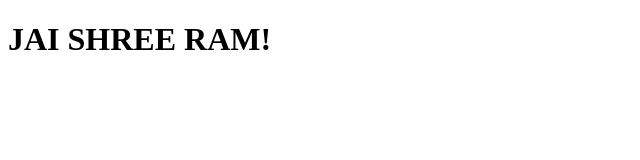
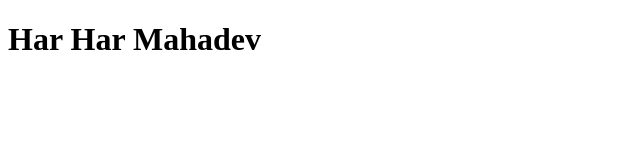
Before and after one commit to Ashwini-Pathak/git, a plain HTML site: page index.html in a window 1280 px wide. Shown: the whole page, without its empty margins (0-640 px from the left). Drawn offline with Linux system fonts and the light colour scheme.

Commit message:
deploy: 53c1d2f2344bf9765360f2795020eef7204a836c

```diff
--- a/index.html
+++ b/index.html
@@ -1 +1 @@
-<!DOCTYPE html><html><head><title>My Nginx Page</title></head><body><h1>JAI SHREE RAM!</h1></body></html>
+<!DOCTYPE html><html><head><title>My Nginx Page</title></head><body><h1>Har Har Mahadev</h1></body></html>
```
